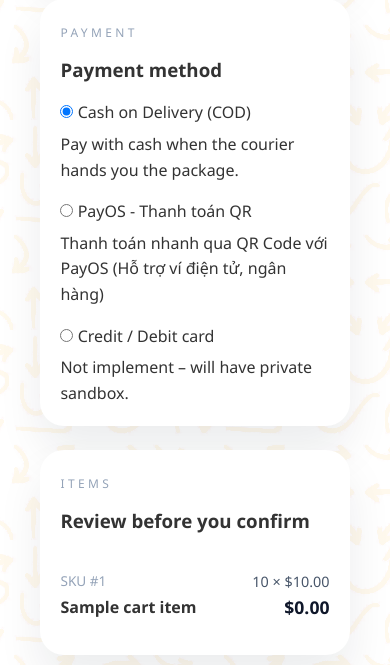
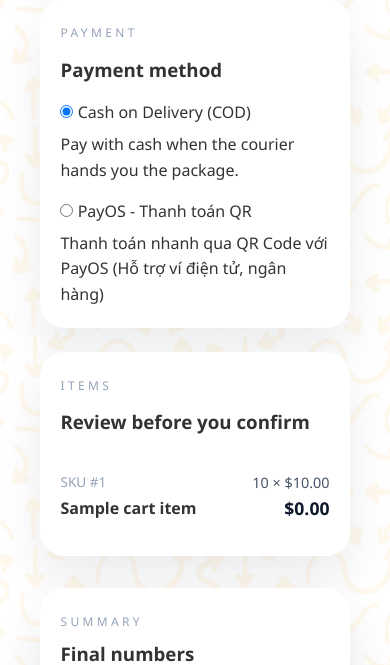
Before and after one commit to vietlecd/Ecommerce_Website, a PHP site: template views/pages/checkout.php in a window 390 px wide. Shown: the part 1451-2116 px from the top of the page. Run offline with PHP 8.4, Linux system fonts and the light colour scheme; the template is opened without the code that fills it: most values are stand-ins (such as "Sample title", 1, 10 or a date in 2020).

Commit message:
Update shipping fee and payment methods
- Reduce shipping fee from 10 to 1 USD
- Add ShippingPhone column to order table migration
- Remove credit card payment option
- Keep only COD and PayOS payment methods

```diff
--- a/controllers/CartController.php
+++ b/controllers/CartController.php
@@ -14,7 +14,7 @@ class CartController {
     public function index() {
         $cartItems = [];
         $subtotal = 0;
-        $shipping = 10.00;
+        $shipping = 1.00;
         $discountAmount = 0;
         $appliedCoupon = null;
 
--- a/views/pages/checkout.php
+++ b/views/pages/checkout.php
@@ -112,27 +112,6 @@ $formatCurrency = function ($value) {
                             <span>PayOS - Thanh toán QR</span>
                         </label>
                         <p class="form-hint">Thanh toán nhanh qua QR Code với PayOS (Hỗ trợ ví điện tử, ngân hàng)</p>
-                    </div>
-                    <div class="checkout-field">
-                        <label class="payment-option">
-                            <input type="radio" name="payment_method" value="card" <?php echo (isset($_POST['payment_method']) && $_POST['payment_method'] === 'card') ? 'checked' : ''; ?> data-payment-toggle>
-                            <span>Credit / Debit card</span>
-                        </label>
-                        <p class="form-hint text-muted">Not implement – will have private sandbox.</p>
-                    </div>
-                    <div class="checkout-field payment-card-fields" data-card-fields>
-                        <label for="card_number">Card Number</label>
-                        <input type="text" id="card_number" name="card_number" value="<?php echo isset($_POST['card_number']) ? htmlspecialchars($_POST['card_number']) : ''; ?>" placeholder="Not available yet" disabled>
-                    </div>
-                    <div class="checkout-row payment-card-fields" data-card-fields>
-                        <div class="checkout-field">
-                            <label for="expiry">Expiry</label>
-                            <input type="text" id="expiry" name="expiry" placeholder="MM/YY" value="<?php echo isset($_POST['expiry']) ? htmlspecialchars($_POST['expiry']) : ''; ?>" disabled>
-                        </div>
-                        <div class="checkout-field">
-                            <label for="cvv">CVV</label>
-                            <input type="text" id="cvv" name="cvv" value="<?php echo isset($_POST['cvv']) ? htmlspecialchars($_POST['cvv']) : ''; ?>" disabled>
-                        </div>
                     </div>
                 </article>
 
```
Also changed, not shown: controllers/CheckoutController.php (+1 -6 lines), models/OrderModel.php (+5 -3 lines), assets/config/mysql/migrations/004_alter_order_add_shipping_payment.sql.
